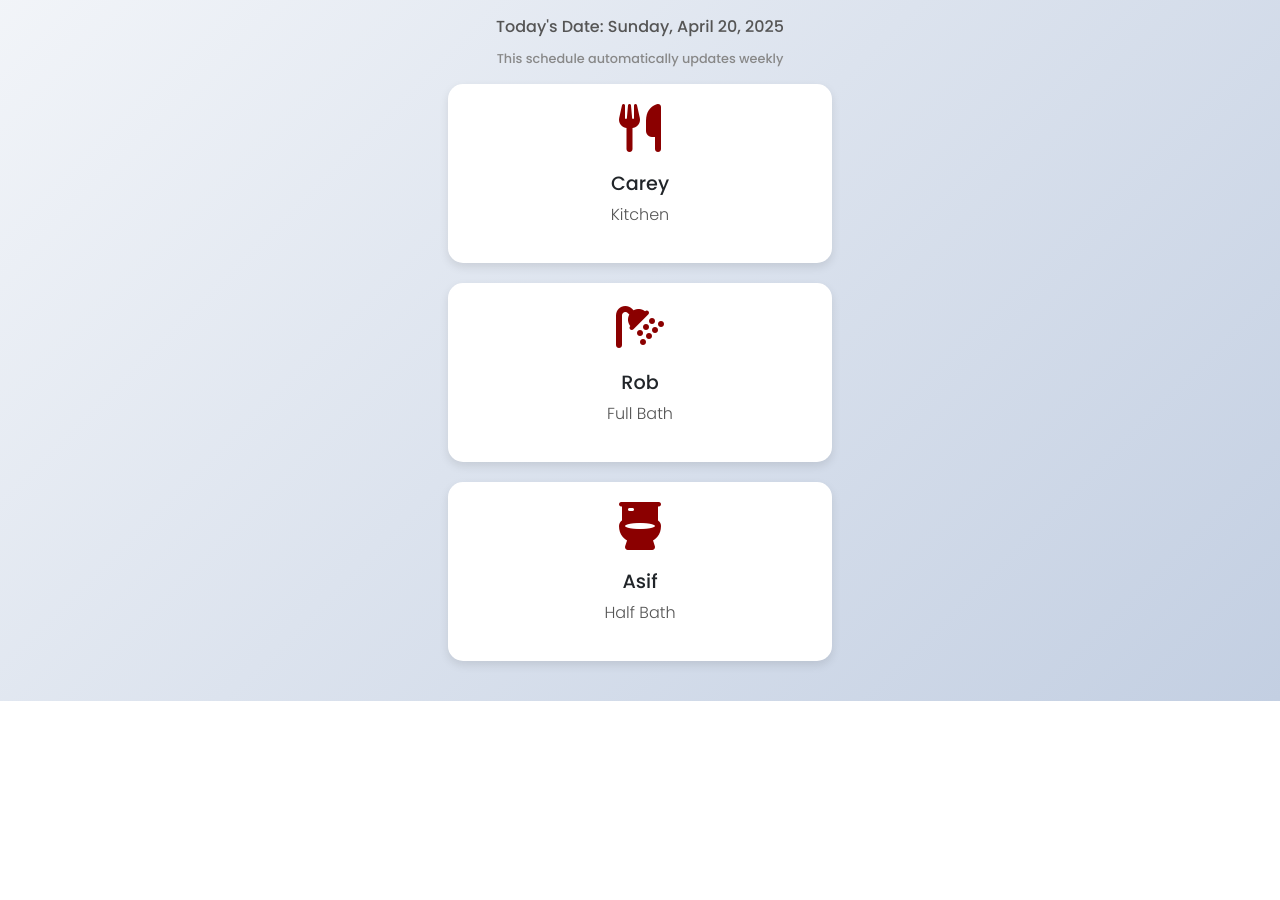
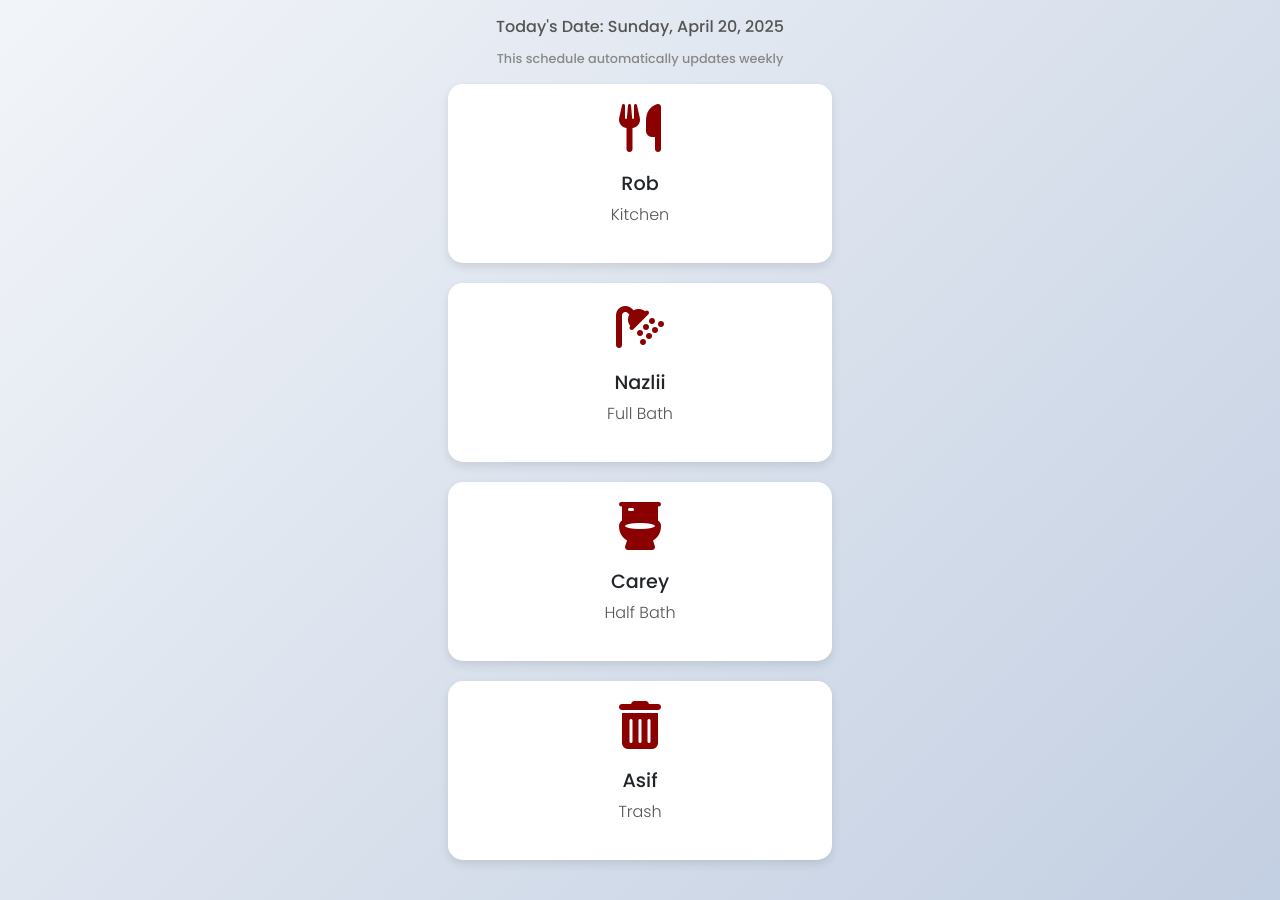
Before and after one commit to okalmanwa/CleaningSchedule, a plain HTML site: page index.html in a window 1280 px wide. Shown: the part 142-1042 px from the top of the page. Before the commit the page ends 843 px from the top, so only its background shows below. Drawn offline with nearby package versions, Linux system fonts and the light colour scheme; a small style sheet from the web is missing.

Commit message:
updated cleaning schedule

```diff
--- a/index.html
+++ b/index.html
@@ -33,7 +33,7 @@
             </div>
             <div class="col-12 cleaning-task" data-aos="zoom-in">
                 <i class="fas fa-shower icon"></i>
-                <h5 id="name-full-bath">Carey</h5>
+                <h5 id="name-full-bath">Robert</h5>
                 <p>Full Bath</p>
             </div>
             <div class="col-12 cleaning-task" data-aos="zoom-in" data-aos-delay="200">
@@ -41,6 +41,12 @@
                 <h5 id="name-toilets">Asif</h5>
                 <p>Half Bath</p>
             </div>
+            <div class="col-12 cleaning-task" data-aos="zoom-in" data-aos-delay="200">
+                <i class="fas fa-trash-can icon"></i>
+                <h5 id="name-trash">Nazlii</h5>
+                <p>Trash</p>
+            </div>
+
         </div>
     </div>
 
--- a/scripts/update.js
+++ b/scripts/update.js
@@ -1,18 +1,25 @@
-const roommates = ['Asif','Rob','Carey'];
+const roommates = ['Asif', 'Rob', 'Carey', 'Nazlii'];
+
+function getCurrentWeekNumber() {
+    const now = new Date();
+    const startOfYear = new Date(now.getFullYear(), 0, 1);
+    const pastDaysOfYear = (now - startOfYear) / 86400000;
+    return Math.ceil((pastDaysOfYear + startOfYear.getDay() + 1) / 7);
+}
 
 function assignTasks() {
-    const currentDate = new Date();
-    const currentWeek = Math.floor(currentDate.getTime() / (1000 * 60 * 60 * 24 * 7));
-    console.log(currentDate.getTime());
+    const currentWeek = getCurrentWeekNumber();
+    const rotationOffset = currentWeek % roommates.length;
 
-    const rotatedRoommates = roommates.slice();
-    for (let i = 0; i < currentWeek % roommates.length; i++) {
+    const rotatedRoommates = [...roommates];
+    for (let i = 0; i < rotationOffset; i++) {
         rotatedRoommates.push(rotatedRoommates.shift());
     }
 
     document.getElementById('name-kitchen').textContent = rotatedRoommates[0];
     document.getElementById('name-toilets').textContent = rotatedRoommates[1];
     document.getElementById('name-full-bath').textContent = rotatedRoommates[2];
+    document.getElementById('name-trash').textContent = rotatedRoommates[3];
 }
 
 function updateDate() {
@@ -21,14 +28,34 @@ function updateDate() {
     document.getElementById('current-date').textContent = "Today's Date: " + currentDate.toLocaleDateString(undefined, dateOptions);
 }
 
+function checkForFridayMidnight() {
+    const now = new Date();
+    const day = now.getDay(); // 0 = Sunday, 5 = Friday
+    const hours = now.getHours();
+    const minutes = now.getMinutes();
+
+    // If it's Friday (5) and between midnight and 12:01 AM
+    if (day === 5 && hours === 0 && minutes <= 1) {
+        assignTasks();
+        updateDate();
+    }
+}
+
+function initializePage() {
+    assignTasks();
+    updateDate();
+
+    // Check every minute to see if it's Friday midnight
+    setInterval(checkForFridayMidnight, 60000);
+}
+
 window.onload = function() {
     setTimeout(() => {
         const loading = document.getElementById('loading');
         loading.style.opacity = '0';
         setTimeout(() => {
-            loading.style.display = 'none'; // Remove loading screen completely
+            loading.style.display = 'none';
         }, 500);
-        assignTasks();
-        updateDate();
+        initializePage();
     }, 1000);
 }
```
